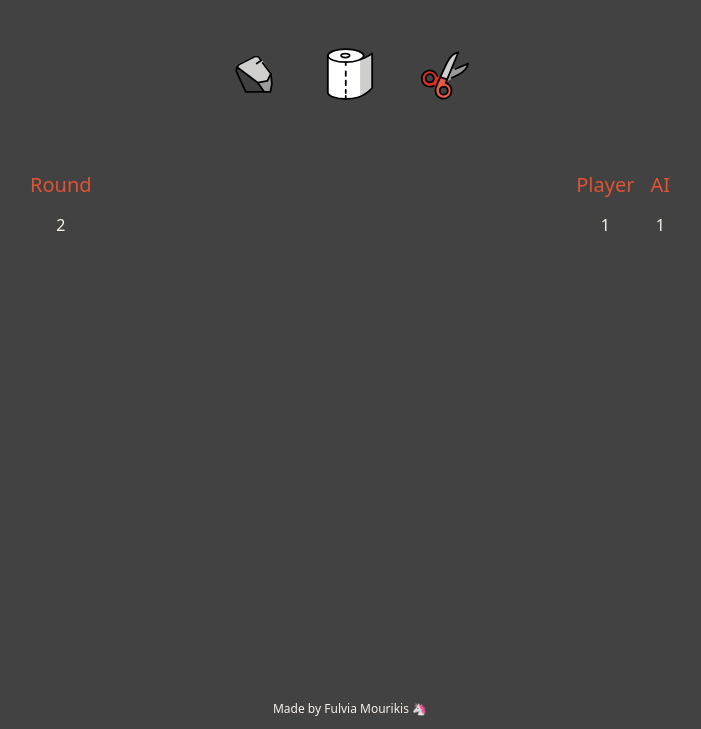
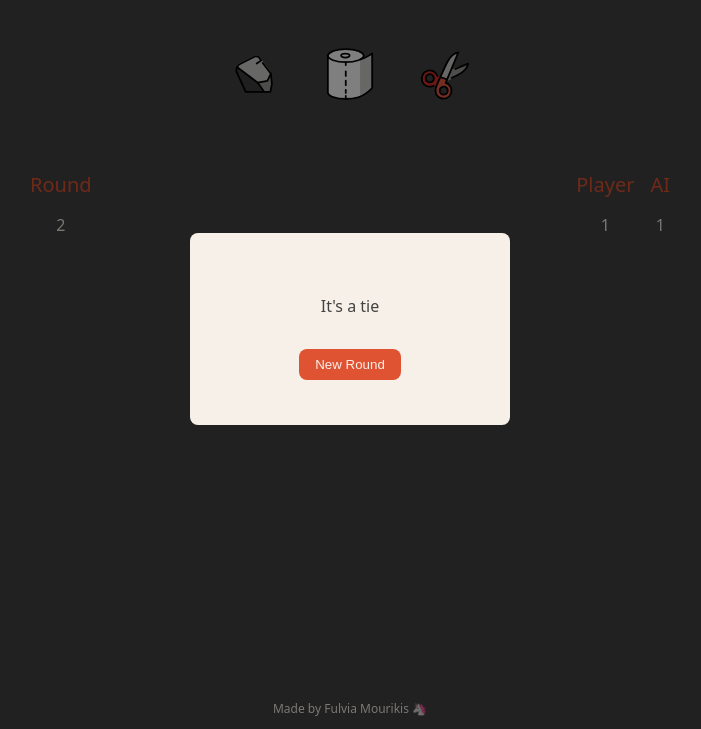
Before and after one commit to zum281/rock-paper-scissors, a plain HTML site: page index.html in a window 1280 px wide. Both pictures are taken after a click on the button 544 px from the left and 145 px from the top of the page. Shown: the part 71-800 px from the top of the page, without its empty margins (290-991 px from the left). Drawn offline with Linux system fonts and the light colour scheme.

Commit message:
feat: final touches

```diff
--- a/index.html
+++ b/index.html
@@ -50,6 +50,7 @@
     <footer>
       <p>Made by Fulvia Mourikis 🦄</p>
     </footer>
+    <div id="modal"></div>
     <script src="./main.js"></script>
   </body>
 </html>
--- a/main.js
+++ b/main.js
@@ -25,10 +25,25 @@ const playRound = (
   const roundContainer = document.querySelector("#round");
   const endGameContainer = document.querySelector(".game-over");
   const endGameMessage = document.querySelector("#game-over-message");
+  const modal = document.querySelector("#modal");
 
   const score = checkWinner(playerChoice);
   playerScore += score[0];
   aiScore += score[1];
+
+  modal.innerHTML = `
+    <div class="modal-content">
+      <p>${
+        score[0] > score[1]
+          ? "Player wins"
+          : score[0] < score[1]
+          ? "AI wins"
+          : "It's a tie"
+      }</p>
+      <button id="restart" onclick="newRound()">New Round</button>
+    </div>
+  `;
+  modal.style.display = "flex";
 
   playerScoreCointainer.innerHTML = playerScore;
   aiScoreContainer.innerHTML = aiScore;
@@ -47,15 +62,20 @@ const playRound = (
     const winner =
       playerScore > aiScore ? "player" : playerScore < aiScore ? "ai" : "tie";
 
-    if (winner !== "tie") endGameMessage.innerHTML = `${winner} wins the game!`;
-    else endGameMessage.innerHTML = "It's a tie!";
+    if (winner !== "tie") {
+      endGameMessage.innerHTML = `${winner} wins the game!`;
+    } else {
+      endGameMessage.innerHTML = "It's a tie!";
+    }
   }
 
   return { playerScore, aiScore, round, endGame };
 };
 
 const playGame = () => {
-  const playerButtons = document.querySelectorAll("button");
+  const playerButtons = document.querySelectorAll(
+    "button:not(#restart):not(#modal button):not(#end-game button)",
+  );
 
   let playerScore = 0;
   let aiScore = 0;
@@ -65,6 +85,7 @@ const playGame = () => {
   playerButtons.forEach((button) =>
     button.addEventListener("click", (e) => {
       const playerChoice = e.target.alt;
+
       const result = playRound(
         playerChoice,
         playerScore,
@@ -82,4 +103,10 @@ const playGame = () => {
   );
 };
 
+const newRound = () => {
+  const modal = document.querySelector("#modal");
+  modal.innerHTML = "";
+  modal.style.display = "none";
+};
+
 playGame();
--- a/style.css
+++ b/style.css
@@ -133,3 +133,47 @@ footer {
   text-align: center;
   font-size: var(--fs-sm);
 }
+
+#modal {
+  position: absolute;
+  top: 0;
+  left: 0;
+  width: 100%;
+  height: 100%;
+  margin: auto;
+  background-color: rgba(0, 0, 0, 0.5);
+  display: none;
+  justify-content: center;
+  align-items: center;
+}
+
+.modal-content {
+  display: flex;
+  flex-direction: column;
+  align-items: center;
+  justify-content: center;
+  gap: 1rem;
+  padding: 1rem;
+  background-color: var(--clr-gray-100);
+  color: var(--clr-gray-900);
+  border-radius: 0.5rem;
+  text-align: center;
+  min-width: min(100% - 4rem, 20rem);
+  aspect-ratio: 5 / 3;
+}
+
+#restart {
+  cursor: pointer;
+  background-color: var(--clr-red-400);
+  color: var(--clr-gray-100);
+  border: none;
+  outline: none;
+  border-radius: 0.5rem;
+  padding: 0.5rem 1rem;
+  transition: background-color 0.3s ease-in-out;
+}
+
+#restart:hover {
+  background-color: var(--clr-red-300);
+  color: var(--clr-gray-900);
+}
```
